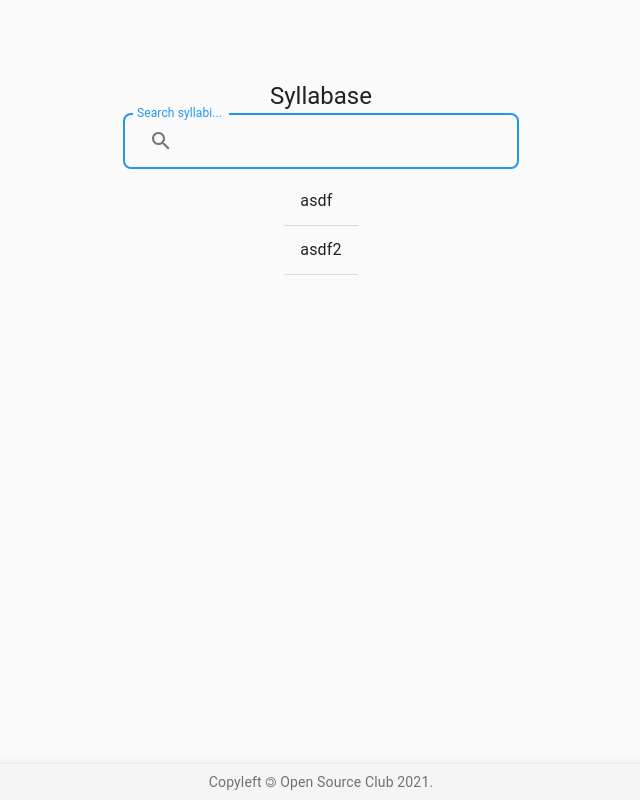
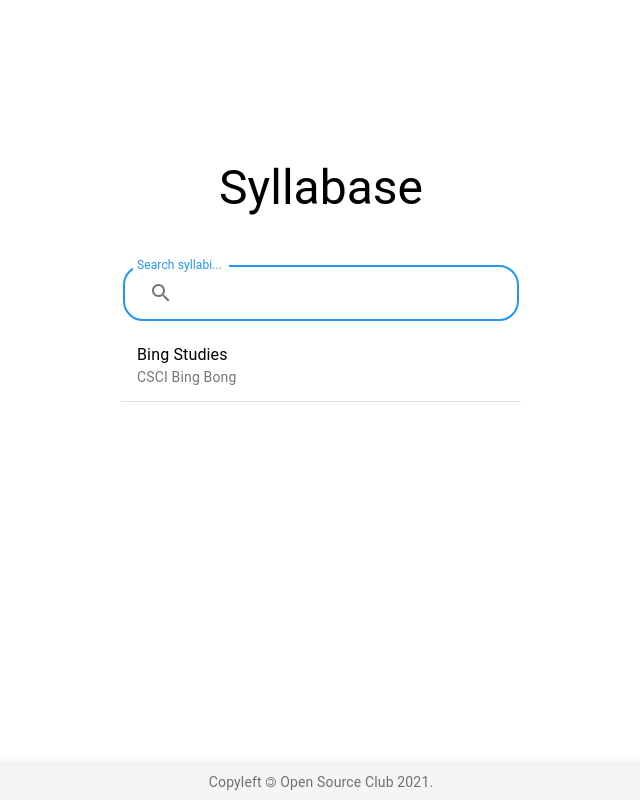
Before and after one commit to Hunter-Open-Source-Club/TODO-Team-Name, a React (Create React App) app in the folder frontend/: page / in a window 1280 px wide. Shown: the whole page, without its empty margins (319-959 px from the left). Built offline with nearby package versions, Linux system fonts and the light colour scheme.

Commit message:
restrict col width to approx that of the search bar

```diff
--- a/frontend/src/App.tsx
+++ b/frontend/src/App.tsx
@@ -7,7 +7,7 @@ import Home from "./pages/Home";
 
 const theme = createMuiTheme({
   shape: {
-    borderRadius: 8,
+    borderRadius: 20,
   },
   props: {
     MuiButtonBase: {
--- a/frontend/src/pages/Home/index.tsx
+++ b/frontend/src/pages/Home/index.tsx
@@ -16,10 +16,17 @@ import {
   IconButton,
   AppBar,
   Fade,
+  Hidden,
 } from "@material-ui/core";
 import InputAdornment from "@material-ui/core/InputAdornment";
 import SearchIcon from "@material-ui/icons/Search";
 import debounce from "lodash/debounce";
+
+interface ListEntry {
+  visible: boolean;
+  course_id: string;
+  course_name: string;
+}
 
 const useStyles = makeStyles((theme) => ({
   paper: {
@@ -32,6 +39,12 @@ const useStyles = makeStyles((theme) => ({
     top: "auto",
     bottom: 0,
   },
+  centralColumn: {
+    width: theme.spacing(50),
+  },
+  spaced: {
+    margin: theme.spacing(3),
+  },
 }));
 
 const fuse = new Fuse(syllabi, {
@@ -39,7 +52,6 @@ const fuse = new Fuse(syllabi, {
   shouldSort: true,
   findAllMatches: true,
   isCaseSensitive: false,
-  // threshold
 });
 
 function Copyright() {
@@ -57,31 +69,39 @@ function Copyright() {
 
 export default function Home() {
   const classes = useStyles();
-  const [results, setResults] = useState(["asdf", "asdf2"]);
+  const [results, setResults] = useState([
+    { visible: true, course_id: "CSCI Bing Bong", course_name: "Bing Studies" },
+  ]);
   const [query, updateQuery] = useState("");
 
   const handleSearch = ({ currentTarget }: any) => {
     updateQuery(currentTarget.value);
-    setResults(results.map(() => ""));
+    setResults(
+      results.map(({ course_id, course_name }: ListEntry) => ({
+        course_id: course_id,
+        visible: false,
+        course_name: course_name,
+      }))
+    );
 
     const res = fuse.search(currentTarget.value);
     setTimeout(() => {
       setResults(
-        res.map(({ item: { course_id, urls } }) =>
-          JSON.stringify({ course_id, urls })
-        )
+        res.map(({ item: { course_id, syllabus } }) => ({
+          course_id: course_id,
+          visible: true,
+          course_name: syllabus.substring(0, 10),
+        }))
       );
-    }, 1000);
+    }, 500);
   };
 
   return (
-    <Container component="main" maxWidth="xs">
-      <CssBaseline />
-      <div className={classes.paper}>
-        <Typography component="h1" variant="h5">
+    <Container component="main" maxWidth="xs" className={classes.paper}>
+      <Typography component="h1" variant="h3" className={classes.paper}>
         Syllabase
       </Typography>
-        <Divider variant="middle" />
+      <Divider variant="fullWidth" color="white" className={classes.spaced} />
       {/* TODO: Animate from narrow width to full width */}
       <TextField
         fullWidth
@@ -91,6 +111,7 @@ export default function Home() {
         type="search"
         variant="outlined"
         onChange={handleSearch}
+        autoComplete="off"
         value={query}
         InputProps={{
           startAdornment: (
@@ -103,19 +124,18 @@ export default function Home() {
         }}
       />
       <List>
-          {results.map((res, i) => (
+        {results.map(({ course_name, visible, course_id }, i) => (
           <Fade
-              in={!!res}
-              unmountOnExit={true}
-              style={{ transitionDelay: `${150 * i}ms` }}
+            in={!!visible}
+            unmountOnExit={visible}
+            style={{ transitionDelay: `${200 * i}ms` }}
           >
-              <ListItem button divider key={i}>
-                <ListItemText primary={res} />
+            <ListItem button divider key={i} className={classes.centralColumn}>
+              <ListItemText primary={course_name} secondary={course_id} />
             </ListItem>
           </Fade>
         ))}
       </List>
-      </div>
       <AppBar position="fixed" color="secondary" className={classes.appBar}>
         <Box padding={1}>
           <Copyright />
```
Lines whose indentation alone changed are shown as unchanged.
